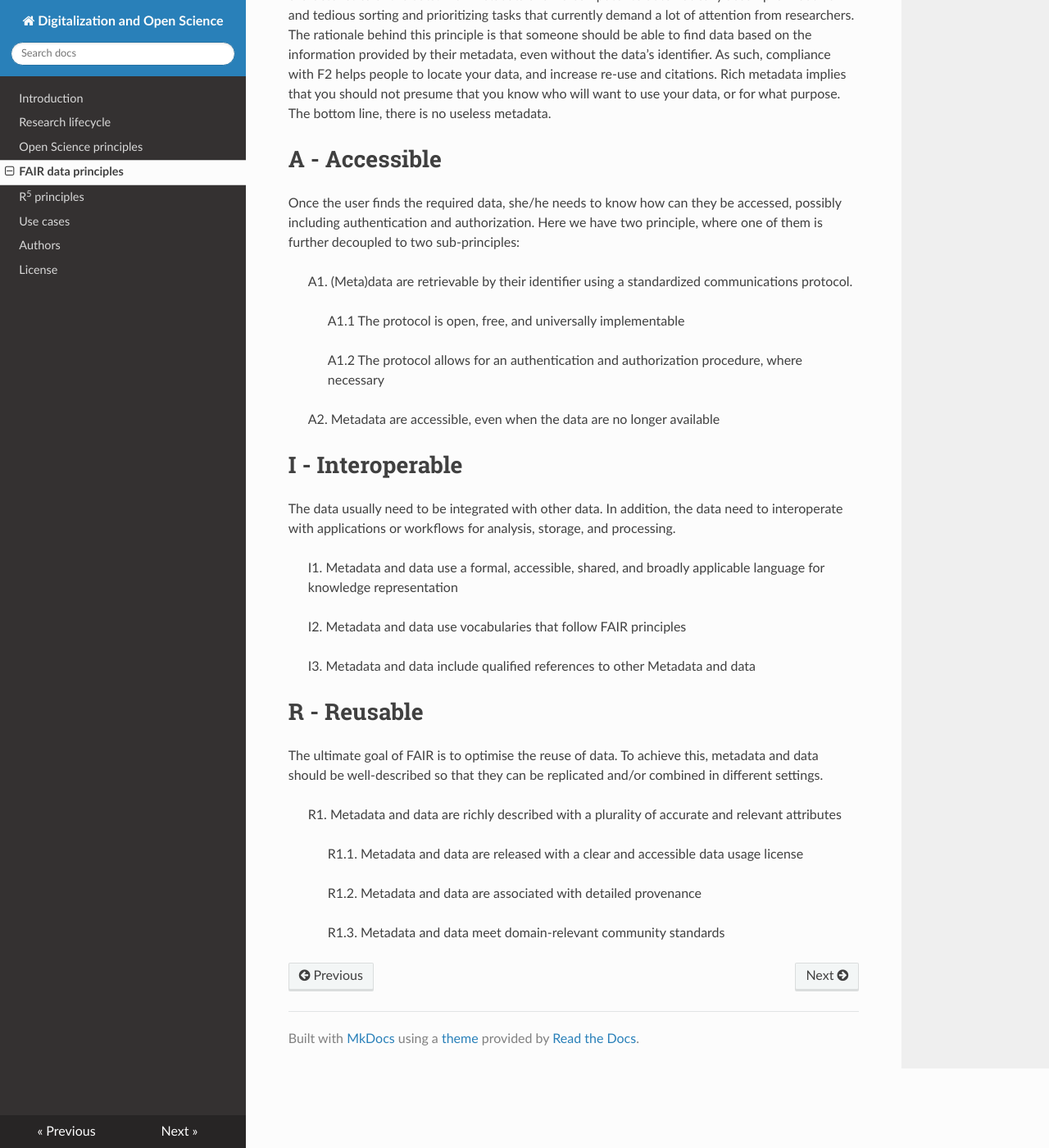
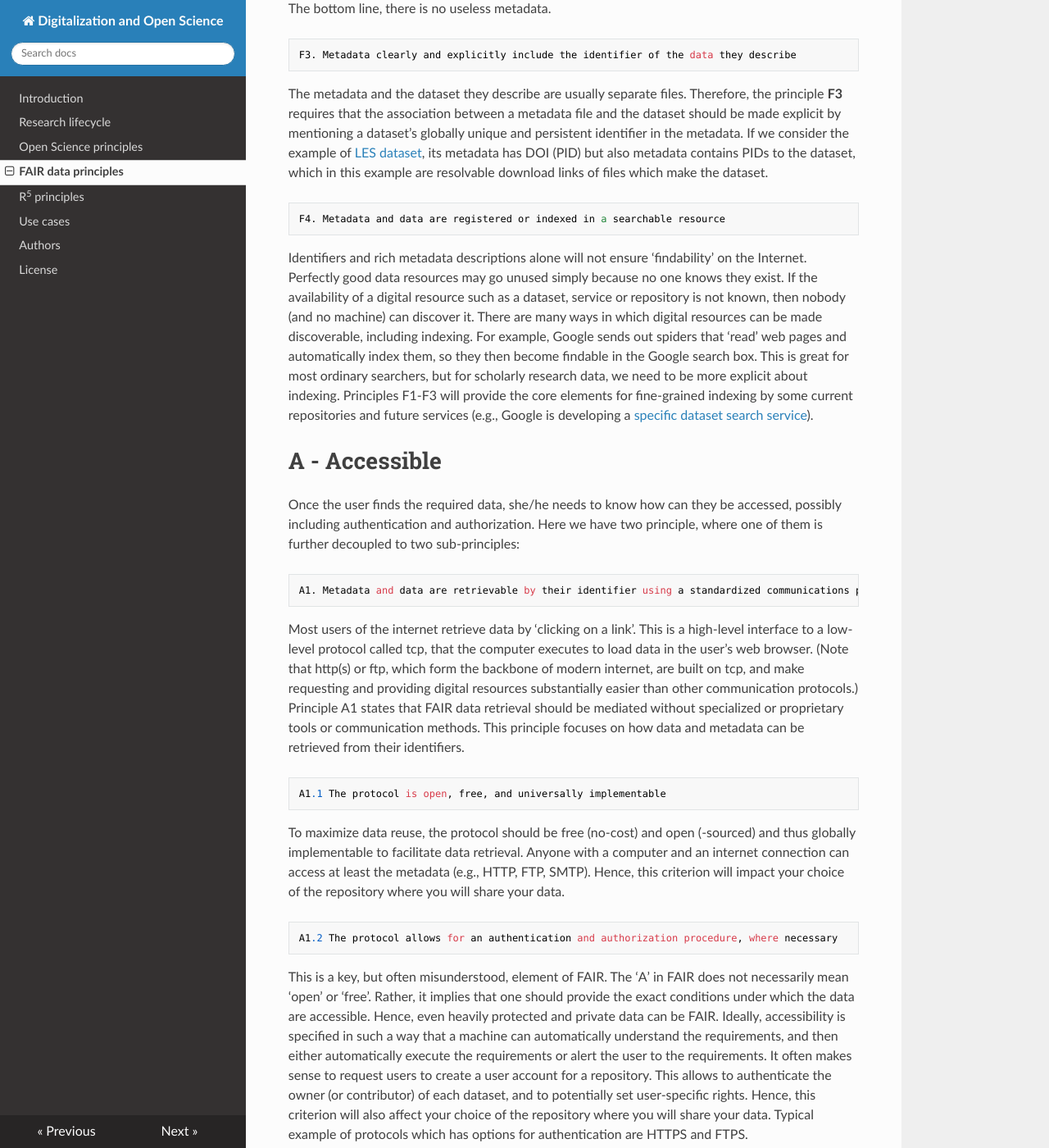
Before and after one commit to InesWuerth/FAIR-data-and-Open-Science-principles, an MkDocs documentation site: the page built from docs/3_fair_principles.md, in a window 1280 px wide and 1400 px high, scrolled down 1890 px. Shown: the whole window at 82% size. Built offline with MkDocs 1.6.1, drawn with Linux system fonts in a browser that asks for light colours; nearby versions of some CDN libraries; some of the changed text lies outside the part shown.

Commit message:
Finished Accessible principles

````diff
--- a/docs/3_fair_principles.md
+++ b/docs/3_fair_principles.md
@@ -15,34 +15,52 @@
 # F - Findable
 The first step in (re)using data is to find them. Metadata and data should be easy to find for both humans and computers. Machine-readable metadata are essential for automatic discovery of datasets and services, so this is an essential component of the [FAIRification](https://www.go-fair.org/fair-principles/fairification-process/) process. Under the **Findable** facet of the FAIR principles we have four principles:
 
-
-> F1. Metadata and data are assigned a globally unique and persistent identifier
-
-> F2. Data are described with rich metadata (further defined by R1 principle below)
-
-> F3. Metadata clearly and explicitly include the identifier of the data they describe
-
->F4. Metadata and data are registered or indexed in a searchable resource
-
-Let see what each F principle practically means.
-
+```
+F1. Metadata and data are assigned a globally unique and persistent identifier (PID)
+```
 Principle **F1** is arguably the most important because it will be hard to achieve other aspects of FAIR without globally unique and persistent identifiers. Globally unique and persistent identifiers remove ambiguity in the meaning of your published data. They are typically resolve to a web page. Examples of unique and persistent identifiers are:
 
 - Each registered researcher in [ORCID](https://orcid.org/) has a unique ORCID iD, for example id [https://orcid.org/0000-0002-9381-9693](https://orcid.org/0000-0002-9381-9693) resolve to a specific person in the ORCID data base
 - Identifier [http://vocab.nerc.ac.uk/collection/A01/](http://vocab.nerc.ac.uk/collection/A01/) resolves to the  thesaurus of terms used at all hierarchical levels in the International Coastal Atlas Network
 - DOI [10.11583/DTU.12005421.v1](https://doi.org/10.11583/DTU.12005421.v1) resolves to landing page containing metadata of large eddy simulation of wake flow behind 2.3 MW wind turbine
 
+```
+F2. Data are described with rich metadata (further defined by R1 principle below)
+```
 **F2** advocates for providing generous and extensive metadata while creating FAIR digital resources. Metadata should include descriptive information about the context, quality and condition, or characteristics of the data. Rich metadata allow a computer to automatically accomplish routine and tedious sorting and prioritizing tasks that currently demand a lot of attention from researchers. The rationale behind this principle is that someone should be able to find data based on the information provided by their metadata, even without the data’s identifier. As such, compliance with F2 helps people to locate your data, and increase re-use and citations. Rich metadata implies that you should not presume that you know who will want to use your data, or for what purpose. The bottom line, there is no useless metadata.
+
+```
+F3. Metadata clearly and explicitly include the identifier of the data they describe
+```
+The metadata and the dataset they describe are usually separate files. Therefore, the principle **F3** requires that the association between a metadata file and the dataset should be made explicit by mentioning a dataset’s globally unique and persistent identifier in the metadata. If we consider the example of [LES dataset](https://doi.org/10.11583/DTU.12005421.v1), its metadata has DOI (PID) but also metadata contains PIDs to the dataset, which in this example are resolvable download links of files which make the dataset.
+
+```
+F4. Metadata and data are registered or indexed in a searchable resource
+```
+
+Identifiers and rich metadata descriptions alone will not ensure ‘findability’ on the Internet. Perfectly good data resources may go unused simply because no one knows they exist. If the availability of a digital resource such as a dataset, service or repository is not known, then nobody (and no machine) can discover it. There are many ways in which digital resources can be made discoverable, including indexing. For example, Google sends out spiders that ‘read’ web pages and automatically index them, so they then become findable in the Google search box. This is great for most ordinary searchers, but for scholarly research data, we need to be more explicit about indexing. Principles F1-F3 will provide the core elements for fine-grained indexing by some current repositories and future services (e.g., Google is developing a [specific dataset search service](https://datasetsearch.research.google.com/)).
 
 # A - Accessible
 Once the user finds the required data, she/he needs to know how can they be accessed, possibly including authentication and authorization. Here we have two principle, where one of them is further decoupled to two sub-principles:
+```
+A1. Metadata and data are retrievable by their identifier using a standardized communications protocol.
+```
+Most users of the internet retrieve data by ‘clicking on a link’. This is a high-level interface to a low-level protocol called tcp, that the computer executes to load data in the user’s web browser. (Note that http(s) or ftp, which form the backbone of modern internet, are built on tcp, and make requesting and providing digital resources substantially easier than other communication protocols.) Principle A1 states that FAIR data retrieval should be mediated without specialized or proprietary  tools or communication methods. This principle focuses on how data and metadata can be retrieved from their identifiers.
 
-> A1. (Meta)data are retrievable by their identifier using a standardized communications protocol.
->> A1.1 The protocol is open, free, and universally implementable<br> <br>
->>A1.2 The protocol allows for an authentication and authorization procedure, where necessary
+```
+A1.1 The protocol is open, free, and universally implementable
+```
+To maximize data reuse, the protocol should be free (no-cost) and open (-sourced) and thus globally implementable to facilitate data retrieval. Anyone with a computer and an internet connection can access at least the metadata (e.g., HTTP, FTP, SMTP). Hence, this criterion will impact your choice of the repository where you will share your data.
 
-> A2. Metadata are accessible, even when the data are no longer available
+```
+A1.2 The protocol allows for an authentication and authorization procedure, where necessary
+```
+This is a key, but often misunderstood, element of FAIR. The ‘A’ in FAIR does not necessarily mean ‘open’ or ‘free’. Rather, it implies that one should provide the exact conditions under which the data are accessible. Hence, even heavily protected and private data can be FAIR. Ideally, accessibility is specified in such a way that a machine can automatically understand the requirements, and then either automatically execute the requirements or alert the user to the requirements. It often makes sense to request users to create a user account for a repository. This allows to authenticate the owner (or contributor) of each dataset, and to potentially set user-specific rights. Hence, this criterion will also affect your choice of the repository where you will share your data. Typical example of protocols which has options for authentication are HTTPS and FTPS.
 
+```
+A2. Metadata are accessible, even when the data are no longer available
+```
+Datasets tend to degrade or disappear over time because there is a cost to maintaining an online presence for data resources. When this happens, links become invalid and users waste time hunting for data that might no longer be there. Storing the metadata generally is much easier and cheaper. Hence, principle A2 states that metadata should persist even when the data are no longer sustained. A2 is related to the registration and indexing issues described in F4.
 
 # I - Interoperable
 The data usually need to be integrated with other data. In addition, the data need to interoperate with applications or workflows for analysis, storage, and processing.
````
